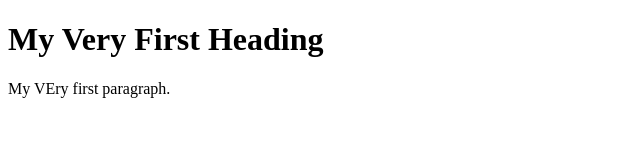
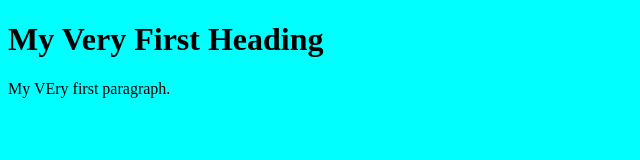
Before and after one commit to FilipNozkiewiczCodeCool/sample_static, a plain HTML site: page index.html in a window 1280 px wide. Shown: the whole page, without its empty margins (0-640 px from the left). Drawn offline with Linux system fonts and the light colour scheme.

Commit message:
change background

```diff
--- a/index.html
+++ b/index.html
@@ -1,5 +1,10 @@
 <!DOCTYPE html>
 <html>
+<head>
+    <style>
+        body {background-color: aqua;}
+    </style>
+</head>
 <body>
 
 <h1>My Very First Heading</h1>
```
